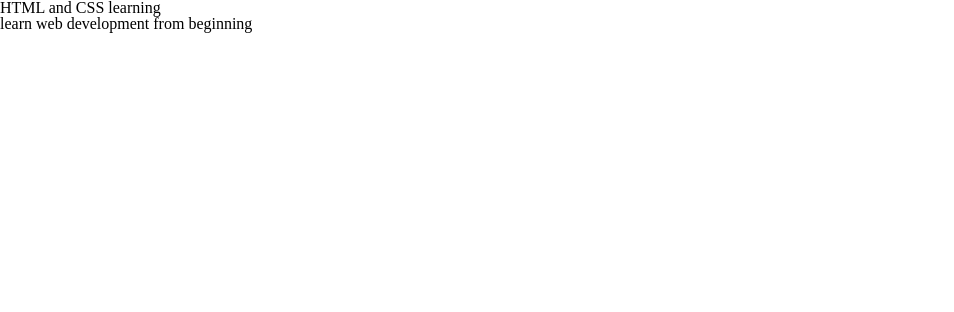
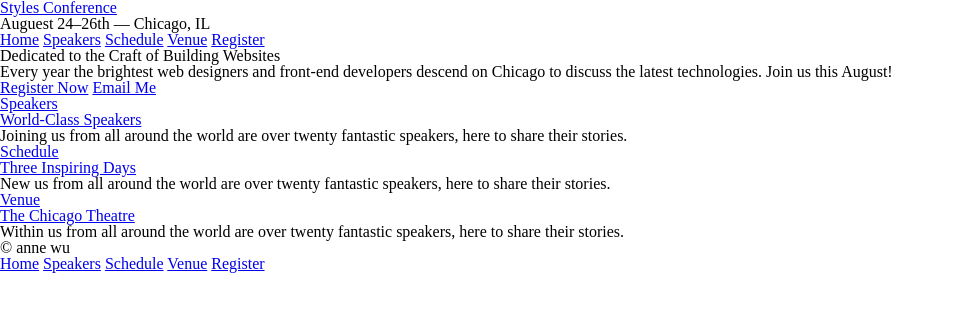
Before and after one commit to AnneWQ/Daily_Improvement, a plain HTML site: page index.html in a window 1280 px wide. Shown: the whole page, without its empty margins (0-954 px from the left). Drawn offline with Linux system fonts and the light colour scheme.

Commit message:
lesson 2

```diff
--- a/index.html
+++ b/index.html
@@ -12,7 +12,60 @@ a breakdown of a typical HTML document structure
     <link rel="stylesheet" href="style.css">
 </head>
 <body>
-<h1>HTML and CSS learning</h1>
-<p>learn web development from beginning</p>
+<header>
+
+    <h1><a href="index.html">Styles Conference</a></h1>
+    <h3>Auguest 24&ndash;26th &mdash; Chicago, IL</h3>
+    <nav>
+        <a href="index.html">Home</a>
+        <a href="speakers.html">Speakers</a>
+        <a href="schedule.html">Schedule</a>
+        <a href="venue.html">Venue</a>
+        <a href="register">Register</a>
+    </nav>
+</header>
+<section>
+    <h2>Dedicated to the Craft of Building Websites</h2>
+    <p>Every year the brightest web designers and front-end developers descend on Chicago to discuss the latest
+        technologies. Join us this August!</p>
+    <a href="register.html">Register Now</a>
+    <a href="mailto:annewq@outlook.com?subject=Reaching%20Out&body=How%20are%20you">Email Me</a>
+</section>
+<section>
+    <section>
+        <a href="speakers.html">
+            <h5>Speakers</h5>
+            <h3>World-Class Speakers</h3>
+        </a>
+
+        <p>Joining us from all around the world are over twenty fantastic speakers, here to share their stories.</p>
+    </section>
+    <section>
+        <a href="schedule.html">
+            <h5>Schedule</h5>
+            <h3>Three Inspiring Days</h3>
+        </a>
+
+        <p>New us from all around the world are over twenty fantastic speakers, here to share their stories.</p>
+    </section>
+    <section>
+        <a href="venue.html">
+            <h5>Venue</h5>
+            <h3>The Chicago Theatre</h3>
+        </a>
+
+        <p>Within us from all around the world are over twenty fantastic speakers, here to share their stories.</p>
+    </section>
+</section>
+<footer>
+    <small>&copy; anne wu</small>
+    <nav>
+        <a href="index.html">Home</a>
+        <a href="speakers.html">Speakers</a>
+        <a href="schedule.html">Schedule</a>
+        <a href="venue.html">Venue</a>
+        <a href="register">Register</a>
+    </nav>
+</footer>
 </body>
 </html>
```
Also changed, not shown: register.html (added, +10 -0 lines), schedule.html (added, +10 -0 lines), speakers.html (added, +10 -0 lines), venue.html (added, +10 -0 lines).
